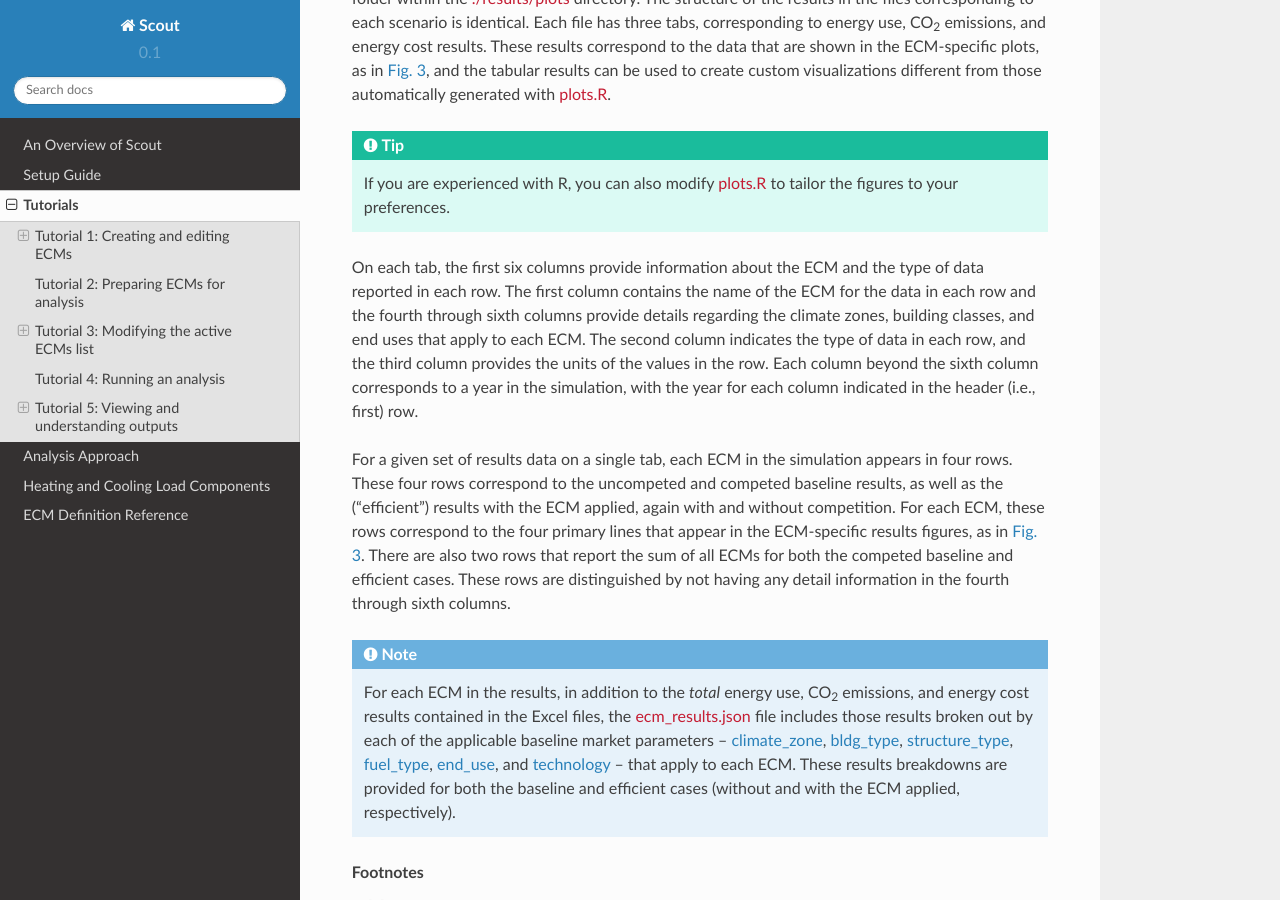
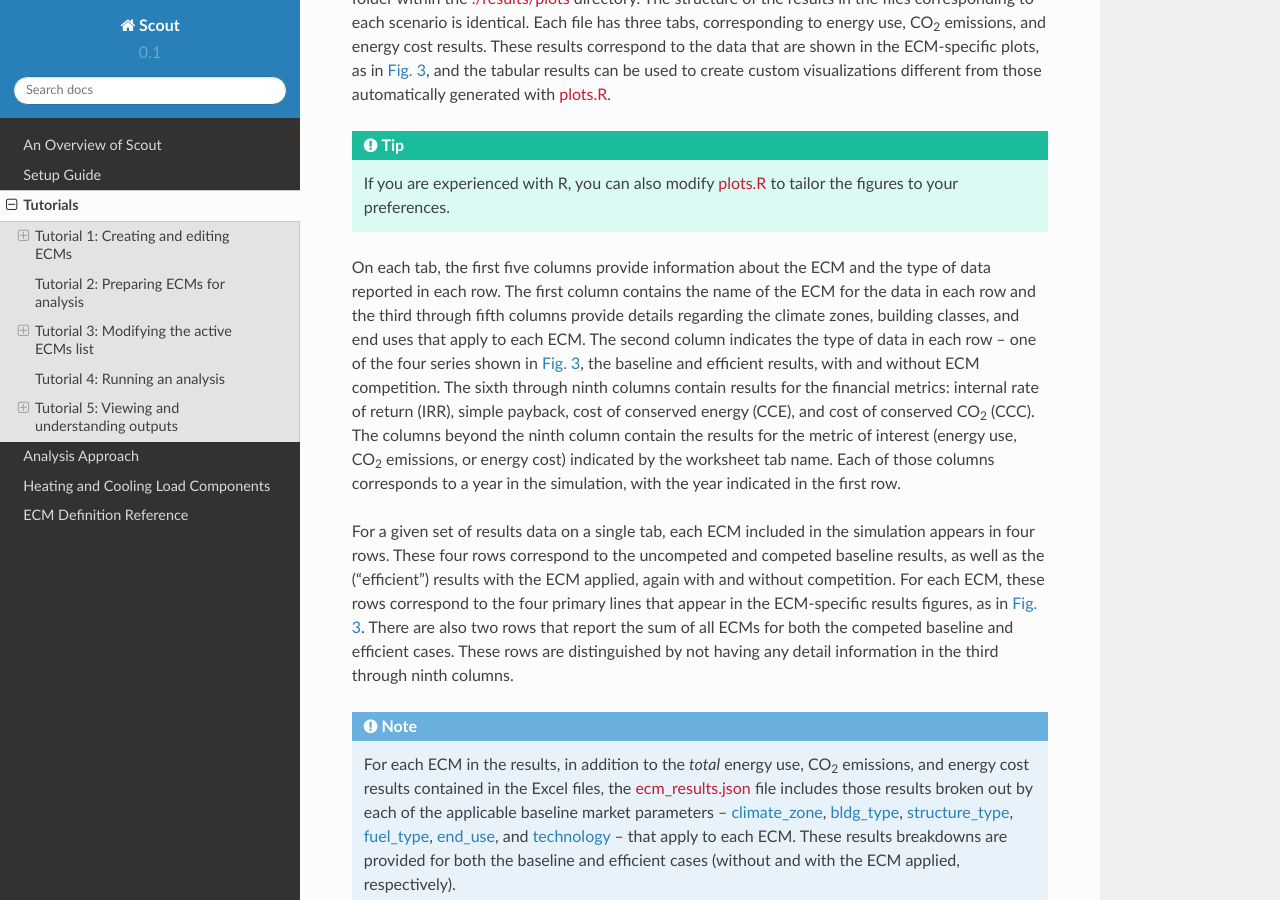
Before and after one commit to trynthink/scout, a Sphinx documentation site: the page built from docs/tutorials.rst, in a window 1280 px wide and 900 px high, scrolled down 37236 px. Built offline with Sphinx 7.4.7 and the Read the Docs theme 2.0.0, drawn with Linux system fonts in a browser that asks for light colours.

Commit message:
Document additional data in Excel files
Revise the results section of the documentation to reflect the cost-effectiveness parameters added to the Excel files output by plots.R with the changes in commit fb111b230d3ba060318f17a8c8b299bea02e69d0.

```diff
--- a/docs/tutorials.rst
+++ b/docs/tutorials.rst
@@ -985,16 +985,16 @@ The cost-effectiveness figures have file names that begin with "Cost Effective,"
 
 Each PDF file contains four plots corresponding to the four financial metrics used to assess ECM cost-effectiveness: internal rate of return (IRR), simple payback, cost of conserved energy (CCE), and cost of conserved |CO2| (CCC). For each plot, the applicable financial metric is on the y-axis, and the *reductions* in the metric of interest -- energy *savings*, *avoided* |CO2| emissions, or energy cost *savings* -- are plotted on the x-axis. All of the data shown include ECM competition and are drawn from a single year, which is indicated in the x-axis label.
 
-.. _financial-metrics-example-plot:
+.. _financial-metrics-plot-example:
 .. figure:: images/Cost_Effective_Energy_Savings-MAP.*
 
    Each cost-effectiveness figure shows all four cost-effectiveness metrics calculated in Scout for each ECM: internal rate of return, simple payback, cost of conserved energy, and cost of conserved |CO2|. For this example figure, data from the maximum adoption potential scenario, inclusive of the effects of ECM competition, are shown. Each point corresponds to a single ECM. The climate zone(s), building type(s), and end use(s) are indicated by each point according to the legend. For the portfolio of ECMs analyzed for this example, the same ECMs generally appear in the list of cost-effective ECMs with the greatest savings, listed in order of total savings in the top right corner of each plot. Several ECMs that appear in the other plots are missing from the internal rate of return plot because they describe technologies currently commercialized with a calculated incremental installed cost of 0. Because those technologies have zero incremental cost, an internal rate of return cannot be calculated for them. Total cost-effective savings, based on the thresholds for each cost-effective metric, indicated by dotted horizontal lines, are generally similar.
 
-:numref:`financial-metrics-example-plot` shows an example of the cost-effectiveness figures. All of the cost-effectiveness metrics are plotted against reductions in the metric of interest drawn from a specific year and from one of the two adoption scenarios, 2030 energy savings from the maximum adoption scenario in the case of :numref:`financial-metrics-example-plot`. The data shown include the effects of :ref:`ECM competition <ECM-competition>`. The various financial metrics can be used to evaluate the potential cost-effectiveness of the ECMs included in an analysis. The relevance of each metric in evaluating ECM cost-effectiveness will depend on the various economic and non-economic (e.g., policy) factors that might impact the particular individual or organization using these results.
+:numref:`financial-metrics-plot-example` shows an example of the cost-effectiveness figures. All of the cost-effectiveness metrics are plotted against reductions in the metric of interest drawn from a specific year and from one of the two adoption scenarios, 2030 energy savings from the maximum adoption scenario in the case of :numref:`financial-metrics-plot-example`. The data shown include the effects of :ref:`ECM competition <ECM-competition>`. The various financial metrics can be used to evaluate the potential cost-effectiveness of the ECMs included in an analysis. The relevance of each metric in evaluating ECM cost-effectiveness will depend on the various economic and non-economic (e.g., policy) factors that might impact the particular individual or organization using these results.
 
 On each plot, a dotted horizontal line represents a target threshold for the given financial metric, and the cost-effective region above or below each threshold is highlighted in gray. The thresholds used are positive IRR, five year payback, the U.S. average retail electricity price, and the `Social Cost of Carbon`_ for IRR, simple payback, CCE, and CCC respectively. Above or below those lines, depending on whether higher or lower values are more favorable for that metric, the ECM might not be cost-effective in its target market. Total cost-effective savings (from all of the ECMs) for the metric of interest shown in the figure are reported in the top left corner of each plot area. Cost-effectiveness thresholds used in the plots should not be considered "official guidance" or canonical, but rather are provided as a starting point for further investigation of the results. Acceptable thresholds for each financial metric vary by building owner and type, thus each threshold shown is an indication of the range around which an ECM might not be cost-effective.
 
-The shape, fill color, and outline color of each point indicate the applicable building type(s), end use(s), and climate zone(s) for each ECM shown on the plot. Comparing the relative locations of these various points might suggest where there are categories that are more generally cost-effective than others. As with the :ref:`baseline market-aggregated figures <results-aggregated>`, outcomes must be interpreted in light of the particular set of ECMs included in the underlying analysis. For example, in :numref:`financial-metrics-example-plot`, the top five ECMs are generally commercial building envelope components, likely because they are included in current IECC model code and are thus highly cost-effective. In an analysis that focused on prospective ECMs (excluding these near-baseline ECMs), those ECMs with a high performance to cost ratio are most likely to appear in the top five list.
+The shape, fill color, and outline color of each point indicate the applicable building type(s), end use(s), and climate zone(s) for each ECM shown on the plot. Comparing the relative locations of these various points might suggest where there are categories that are more generally cost-effective than others. As with the :ref:`baseline market-aggregated figures <results-aggregated>`, outcomes must be interpreted in light of the particular set of ECMs included in the underlying analysis. For example, in :numref:`financial-metrics-plot-example`, the top five ECMs are generally commercial building envelope components, likely because they are included in current IECC model code and are thus highly cost-effective. In an analysis that focused on prospective ECMs (excluding these near-baseline ECMs), those ECMs with a high performance to cost ratio are most likely to appear in the top five list.
 
 
 .. _results-aggregated:
@@ -1072,9 +1072,9 @@ The plot generation script in R also produces Excel-formatted files containing s
 .. tip::
    If you are experienced with R, you can also modify |html-filepath| plots.R |html-fp-end| to tailor the figures to your preferences.
 
-On each tab, the first six columns provide information about the ECM and the type of data reported in each row. The first column contains the name of the ECM for the data in each row and the fourth through sixth columns provide details regarding the climate zones, building classes, and end uses that apply to each ECM. The second column indicates the type of data in each row, and the third column provides the units of the values in the row. Each column beyond the sixth column corresponds to a year in the simulation, with the year for each column indicated in the header (i.e., first) row.
+On each tab, the first five columns provide information about the ECM and the type of data reported in each row. The first column contains the name of the ECM for the data in each row and the third through fifth columns provide details regarding the climate zones, building classes, and end uses that apply to each ECM. The second column indicates the type of data in each row -- one of the four series shown in :numref:`tech-potential-energy-plot-example`, the baseline and efficient results, with and without ECM competition. The sixth through ninth columns contain results for the financial metrics: internal rate of return (IRR), simple payback, cost of conserved energy (CCE), and cost of conserved |CO2| (CCC). The columns beyond the ninth column contain the results for the metric of interest (energy use, |CO2| emissions, or energy cost) indicated by the worksheet tab name. Each of those columns corresponds to a year in the simulation, with the year indicated in the first row.
 
-For a given set of results data on a single tab, each ECM in the simulation appears in four rows. These four rows correspond to the uncompeted and competed baseline results, as well as the ("efficient") results with the ECM applied, again with and without competition. For each ECM, these rows correspond to the four primary lines that appear in the ECM-specific results figures, as in :numref:`tech-potential-energy-plot-example`. There are also two rows that report the sum of all ECMs for both the competed baseline and efficient cases. These rows are distinguished by not having any detail information in the fourth through sixth columns.
+For a given set of results data on a single tab, each ECM included in the simulation appears in four rows. These four rows correspond to the uncompeted and competed baseline results, as well as the ("efficient") results with the ECM applied, again with and without competition. For each ECM, these rows correspond to the four primary lines that appear in the ECM-specific results figures, as in :numref:`tech-potential-energy-plot-example`. There are also two rows that report the sum of all ECMs for both the competed baseline and efficient cases. These rows are distinguished by not having any detail information in the third through ninth columns.
 
 .. note::
    For each ECM in the results, in addition to the *total* energy use, |CO2| emissions, and energy cost results contained in the Excel files, the |html-filepath| ecm_results.json |html-fp-end| file includes those results broken out by each of the applicable baseline market parameters -- |baseline-market| -- that apply to each ECM. These results breakdowns are provided for both the baseline and efficient cases (without and with the ECM applied, respectively).
```
